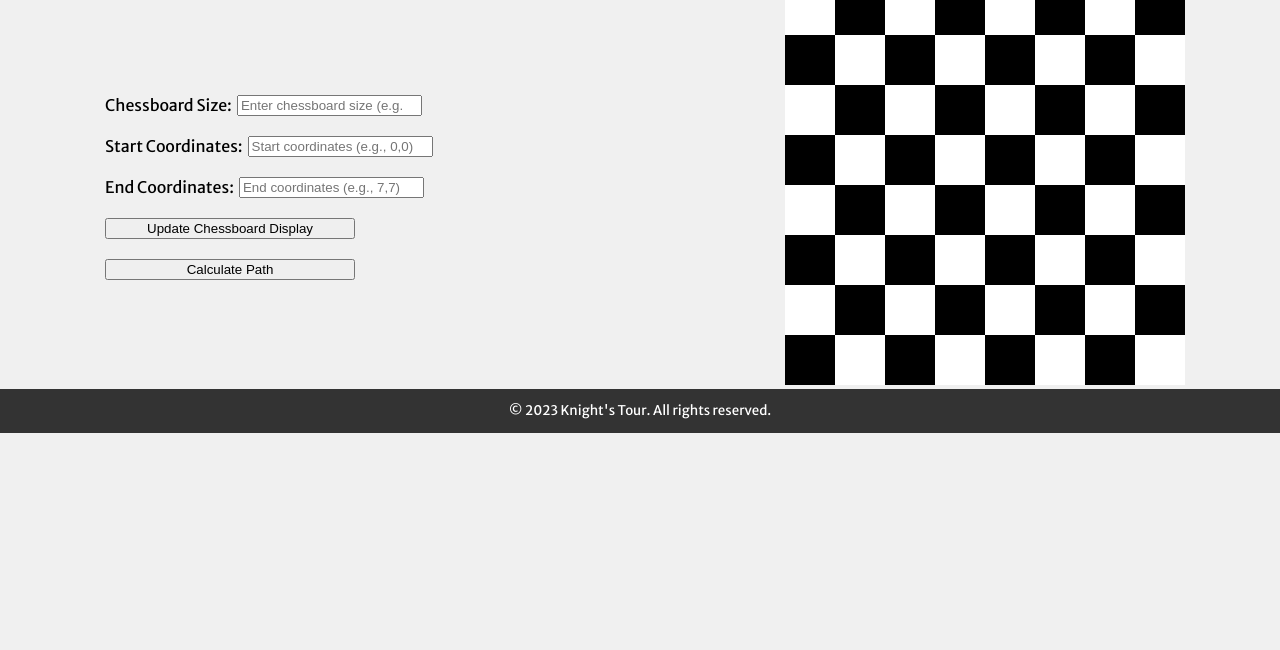
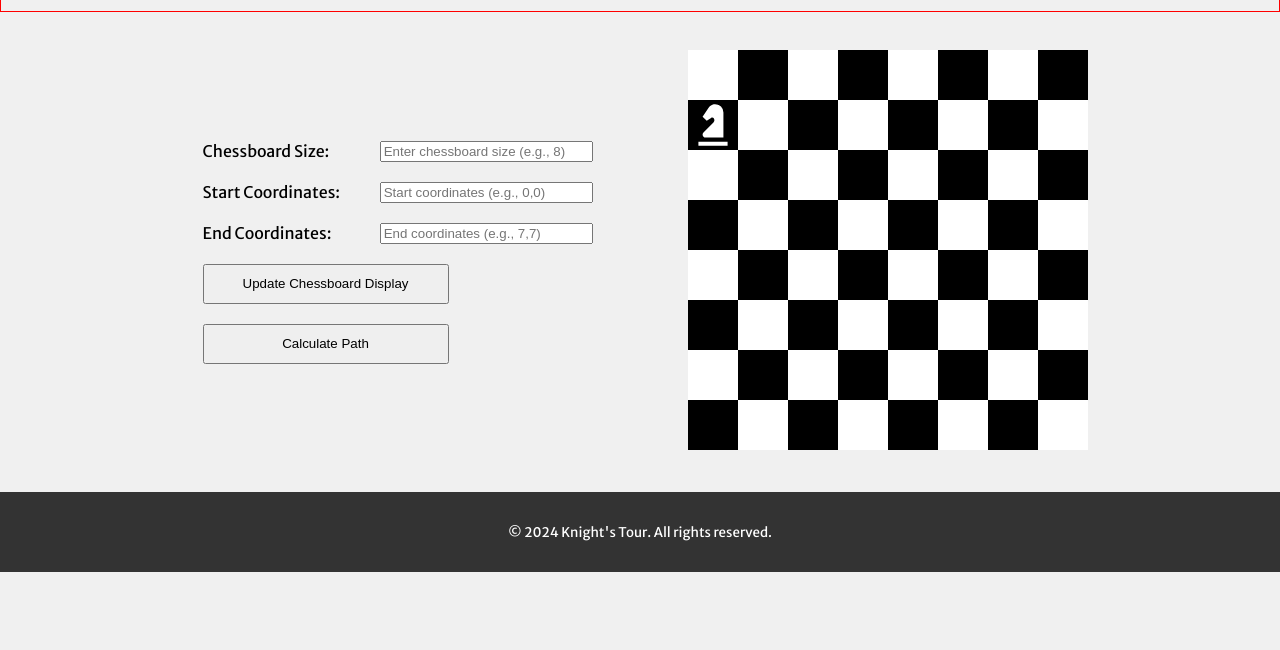
Before and after one commit to rjarrin/Knights-Travails, a website built with webpack: page src/index.html in a window 1280 px wide. Shown: the part 150-800 px from the top of the page. Built offline with nearby package versions, Linux system fonts and the light colour scheme.

Commit message:
Initial knight display on chessboard, updated input layout

```diff
--- a/src/index.html
+++ b/src/index.html
@@ -13,7 +13,7 @@
         <!-- Everything else -->
     </div>
     <footer id="footer">
-        <p>© 2023 Knight's Tour. All rights reserved.</p>
+        <p>© 2024 Knight's Tour. All rights reserved.</p>
     </footer>
 </body>
 </html>
--- a/src/modules/dom.js
+++ b/src/modules/dom.js
@@ -1,5 +1,30 @@
 import '../style.css';
 import logoImage from '../images/pixel_logo.png';
+import knightSVG from '../images/chess-knight.svg';
+
+function placeKnight(i, j, tileSize) {
+    // Initial knight placement will be 0,0
+    const board = document.getElementById('chessboard-svg');
+    const knight = document.createElementNS(
+        'http://www.w3.org/2000/svg',
+        'image',
+    );
+    knight.setAttributeNS('http://www.w3.org/1999/xlink', 'href', knightSVG);
+    knight.setAttribute('x', i * tileSize);
+    knight.setAttribute('y', j * tileSize);
+    knight.setAttribute('width', tileSize);
+    knight.setAttribute('height', tileSize);
+    // Determine the color of the square the knight is on
+    const squareColor = (i + j) % 2 === 0 ? 'white' : 'black';
+    // Apply the correct filter based on the square color
+    knight.setAttribute(
+        'filter',
+        squareColor === 'black'
+            ? 'brightness(0) saturate(100%) invert(98%) sepia(100%) saturate(7%) hue-rotate(184deg) brightness(104%) contrast(102%)'
+            : 'brightness(0) saturate(100%) invert(0%) sepia(93%) saturate(0%) hue-rotate(199deg) brightness(95%) contrast(105%)',
+    );
+    board.appendChild(knight);
+}
 
 function generateChessboard() {
     // Identify the main container
@@ -14,7 +39,7 @@ function generateChessboard() {
     const board = document.createElementNS('http://www.w3.org/2000/svg', 'svg');
     board.setAttribute('width', tiles * tileSize);
     board.setAttribute('height', tiles * tileSize);
-    board.setAttribute('border', '1px solid red');
+    board.id = 'chessboard-svg';
     // Iterate through board rows
     for (let i = 0; i < tiles; i += 1) {
         // Iterate through the board columns
@@ -38,6 +63,9 @@ function generateChessboard() {
 
     // Append the chessboard to the container
     container.appendChild(chessBoardContainer);
+
+    // Place the knight image on the board
+    placeKnight(0, 1, tileSize);
 }
 
 export function generateHeader() {
--- a/src/style.css
+++ b/src/style.css
@@ -14,7 +14,8 @@ body {
     display: flex;
     justify-content: center;
     align-items: center;
-    padding: 10px;
+    height: 20vh;
+    border: 1px solid red;
 }
 
 #logo-image {
@@ -27,34 +28,36 @@ body {
 #main-container {
     display: flex;
     align-items: center;
-    justify-content: space-around;
+    justify-content: center;
+    height: 60vh;
 }
 
 #side-container {
     display: flex;
     flex-direction: column;
     justify-content: space-evenly;
-    width: 500px;
+    width: 410px;
+    margin-right: 85px;
 }
 
 #side-container div {
     display: flex;
-    margin: 10px
+    margin: 10px;
+    justify-content: space-between;
+
 }
 
 #side-container button {
     justify-content: center;
-    width: 50%;
+    width: 60%;
     margin: 10px;
-}
-
-#side-container div label {
-    /* margin-right: auto; */
+    height: 40px;
 }
 
 #side-container div input {
     margin-left: auto;
     margin-left: 5px;
+    width: 16vw;
 }
 
 footer {
@@ -66,4 +69,5 @@ footer {
     align-items: center;
     justify-content: center;
     font-size: smaller;
+    height: 10vh;
 }
```
